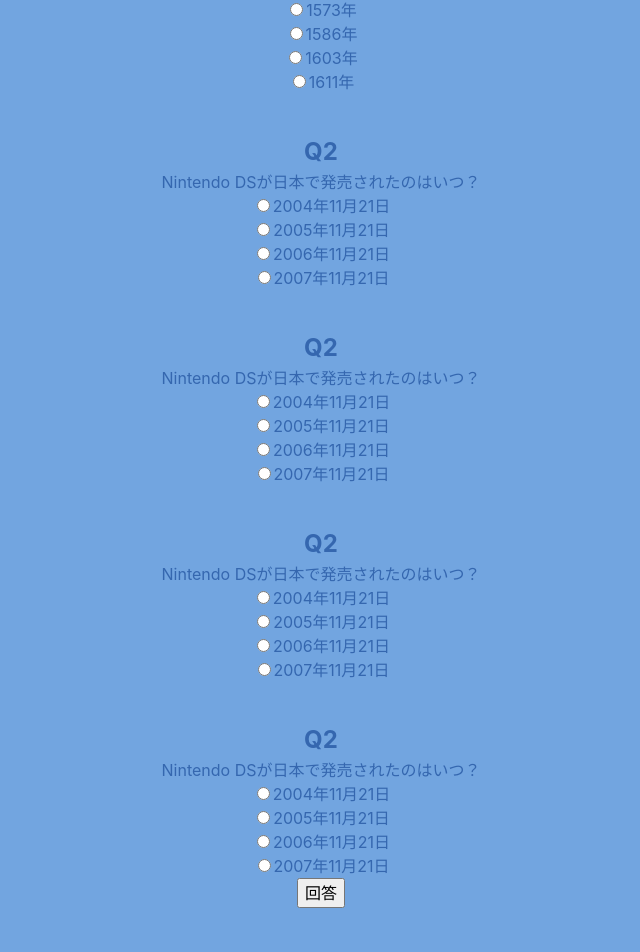
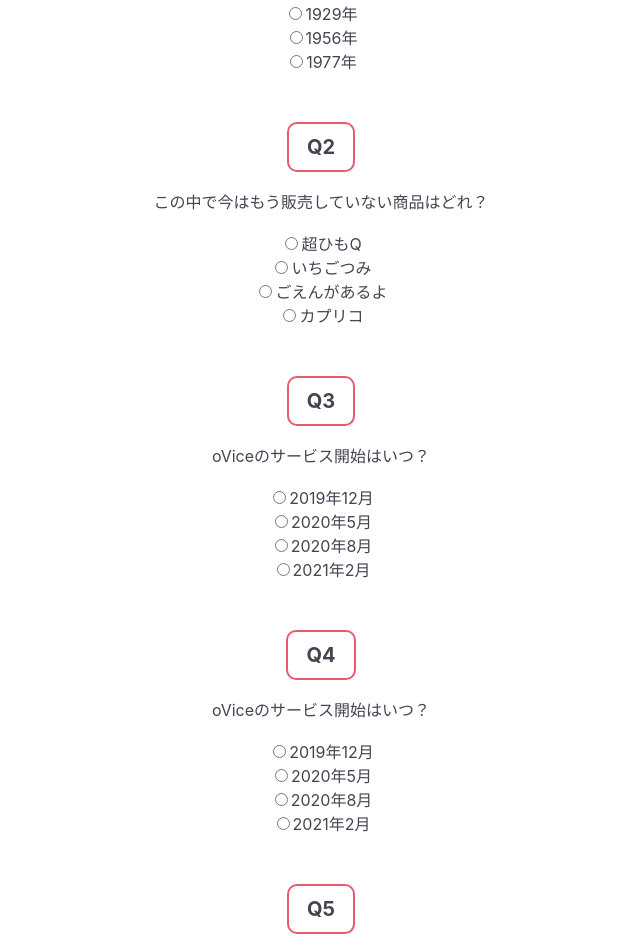
Before and after one commit to ondryuki/my-app, a React (Create React App) app: page / in a window 1280 px wide. Shown: the part 359-1311 px from the top of the page, without its empty margins (319-959 px from the left). Built offline with nearby package versions, Linux system fonts and the light colour scheme.

Commit message:
feat: useStateを追加し、回答を管理できるように変更

```diff
--- a/src/components/header/App.tsx
+++ b/src/components/header/App.tsx
@@ -5,7 +5,7 @@
 function App() {
   return (
     <div className="header">
-      <header className="header">
+      <header className="header-inner">
         <h1>四択クイズ</h1>
         <p>
           全般的な知識についてのクイズです（全5問）
--- a/src/components/question/App.tsx
+++ b/src/components/question/App.tsx
@@ -1,127 +1,240 @@
-import React from 'react';
+import React, { useState } from 'react';
 import questions from './questions';
 import '../../css/App.css';
+import type { MouseEvent, ChangeEvent } from 'react';
+
+
+// console.log(questions);
 
 function App() {
+
+  const [quizQuestions, setquiz] = useState([
+    {
+      name: '',
+      selectedAnswer: '',
+      isCurrect: false,
+    },
+    {
+      name: '',
+      selectedAnswer: '',
+      isCurrect: false,
+    },
+    {
+      name: '',
+      selectedAnswer: '',
+      isCurrect: false,
+    },
+    {
+      name: '',
+      selectedAnswer: '',
+      isCurrect: false,
+    },
+    {
+      name: '',
+      selectedAnswer: '',
+      isCurrect: false,
+    },
+  ])
+
+  const handleSubmitAnswer = (e: MouseEvent<HTMLButtonElement>) => {
+    console.log(e.target);
+    // e.preventDefault();
+    console.log('test');
+  }
+
+  const handleRadioButton1 = (e: ChangeEvent<HTMLInputElement>) => {
+    console.log(e.target);
+    quizQuestions[0].name = e.target.name;
+    quizQuestions[0].selectedAnswer = e.target.id;
+    if (e.target.id === questions[0].answer) {
+      quizQuestions[0].isCurrect = true;
+    } else {
+      quizQuestions[0].isCurrect = false;
+    }
+    console.log(quizQuestions);
+  }
+  const handleRadioButton2 = (e: ChangeEvent<HTMLInputElement>) => {
+    console.log(e.target);
+    quizQuestions[1].name = e.target.name;
+    quizQuestions[1].selectedAnswer = e.target.id;
+    if (e.target.id === questions[1].answer) {
+      quizQuestions[1].isCurrect = true;
+    } else {
+      quizQuestions[1].isCurrect = false;
+    }
+    console.log(quizQuestions);
+  }
+  const handleRadioButton3 = (e: ChangeEvent<HTMLInputElement>) => {
+    console.log(e.target);
+    quizQuestions[2].name = e.target.name;
+    quizQuestions[2].selectedAnswer = e.target.id;
+    if (e.target.id === questions[2].answer) {
+      quizQuestions[2].isCurrect = true;
+    } else {
+      quizQuestions[2].isCurrect = false;
+    }
+    console.log(quizQuestions);
+  }
+  const handleRadioButton4 = (e: ChangeEvent<HTMLInputElement>) => {
+    console.log(e.target);
+    quizQuestions[3].name = e.target.name;
+    quizQuestions[3].selectedAnswer = e.target.id;
+    if (e.target.id === questions[3].answer) {
+      quizQuestions[3].isCurrect = true;
+    } else {
+      quizQuestions[3].isCurrect = false;
+    }
+    console.log(quizQuestions);
+  }
+  const handleRadioButton5 = (e: ChangeEvent<HTMLInputElement>) => {
+    console.log(e.target);
+    quizQuestions[4].name = e.target.name;
+    quizQuestions[4].selectedAnswer = e.target.id;
+    if (e.target.id === questions[4].answer) {
+      quizQuestions[4].isCurrect = true;
+    } else {
+      quizQuestions[4].isCurrect = false;
+    }
+    console.log(quizQuestions);
+  }
+
   return (
-    <div className="question">
-      <main className="question-main">
-        <div>
-          <h2>Q1</h2>
-          <p className="question-list">
+    <main className="question-main">
+      <div className="question-questions">
+        {/* {questions.map((question, index) => */}
+        <div className="question-questions">
+          <h2 className="question-number">Q1</h2>
+          <p className="question-sentense">
+            {questions[0].question}
           </p>
-          <form action="">
+          <form action="" id='test1'>
             <div>
-              <input name="edo" id="1573" type="radio" />
-              <label htmlFor="1573">1573年</label>
+              <input name={questions[0].name} type="radio" id={questions[0].select[0][1]} onChange={handleRadioButton1} />
+              <label htmlFor={questions[0].select[0][1]} >{questions[0].select[0][0]}</label>
             </div>
             <div>
-              <input name="edo" id="1586" type="radio" />
-              <label htmlFor="1586">1586年</label>
+              <input name={questions[0].name} type="radio" id={questions[0].select[1][1]} onChange={handleRadioButton1} />
+              <label htmlFor={questions[0].select[1][1]} >{questions[0].select[1][0]}</label>
             </div>
             <div>
-              <input name="edo" id="1603" type="radio" />
-              <label htmlFor="1603">1603年</label>
+              <input name={questions[0].name} type="radio" id={questions[0].select[2][1]} onChange={handleRadioButton1} />
+              <label htmlFor={questions[0].select[2][1]} >{questions[0].select[2][0]}</label>
             </div>
             <div>
-              <input name="edo" id="1611" type="radio" />
-              <label htmlFor="1611">1611年</label>
+              <input name={questions[0].name} type="radio" id={questions[0].select[3][1]} onChange={handleRadioButton1} required />
+              <label htmlFor={questions[0].select[3][1]} >{questions[0].select[3][0]}</label>
             </div>
           </form>
         </div>
-        <div className="questions">
-          <h2>Q2</h2>
-          <p>Nintendo DSが日本で発売されたのはいつ？</p>
-          <form action="">
+        <div className="question-questions">
+          <h2 className="question-number">Q2</h2>
+          <p className="question-sentense">
+            {questions[1].question}
+          </p>
+          <form action="" id='test1'>
             <div>
-              <input name="ds" id="2004" type="radio" />
-              <label htmlFor="2004">2004年11月21日</label>
+              <input name={questions[1].name} type="radio" id={questions[1].select[0][1]} onChange={handleRadioButton2} />
+              <label htmlFor={questions[1].select[0][1]} >{questions[1].select[0][0]}</label>
             </div>
             <div>
-              <input name="ds" id="2005" type="radio" />
-              <label htmlFor="2005">2005年11月21日</label>
+              <input name={questions[1].name} type="radio" id={questions[1].select[1][1]} onChange={handleRadioButton2} />
+              <label htmlFor={questions[1].select[1][1]} >{questions[1].select[1][0]}</label>
             </div>
             <div>
-              <input name="ds" id="2006" type="radio" />
-              <label htmlFor="2006">2006年11月21日</label>
+              <input name={questions[1].name} type="radio" id={questions[1].select[2][1]} onChange={handleRadioButton2} />
+              <label htmlFor={questions[1].select[2][1]} >{questions[1].select[2][0]}</label>
             </div>
             <div>
-              <input name="ds" id="2007" type="radio" />
-              <label htmlFor="2007">2007年11月21日</label>
+              <input name={questions[1].name} type="radio" id={questions[1].select[3][1]} onChange={handleRadioButton2} required />
+              <label htmlFor={questions[1].select[3][1]} >{questions[1].select[3][0]}</label>
             </div>
           </form>
         </div>
-        <div className="questions">
-          <h2>Q2</h2>
-          <p>Nintendo DSが日本で発売されたのはいつ？</p>
-          <form action="">
+        <div className="question-questions">
+          <h2 className="question-number">Q3</h2>
+          <p className="question-sentense">
+            {questions[2].question}
+          </p>
+          <form action="" id='test1'>
             <div>
-              <input name="ds" id="2004" type="radio" />
-              <label htmlFor="2004">2004年11月21日</label>
+              <label htmlFor={questions[2].select[0][1]} >
+                <input name={questions[2].name} type="radio" id={questions[2].select[0][1]} onChange={handleRadioButton3} />
+                {questions[2].select[0][0]}
+              </label>
+            </div>
+            {/* ラベルの中にinputをいれて！以下。 */}
+            <div>
+              <input name={questions[2].name} type="radio" id={questions[2].select[1][1]} onChange={handleRadioButton3} />
+              <label htmlFor={questions[2].select[1][1]} >{questions[2].select[1][0]}</label>
             </div>
             <div>
-              <input name="ds" id="2005" type="radio" />
-              <label htmlFor="2005">2005年11月21日</label>
+              <input name={questions[2].name} type="radio" id={questions[2].select[2][1]} onChange={handleRadioButton3} />
+              <label htmlFor={questions[2].select[2][1]} >{questions[2].select[2][0]}</label>
             </div>
             <div>
-              <input name="ds" id="2006" type="radio" />
-              <label htmlFor="2006">2006年11月21日</label>
-            </div>
-            <div>
-              <input name="ds" id="2007" type="radio" />
-              <label htmlFor="2007">2007年11月21日</label>
+              <input name={questions[2].name} type="radio" id={questions[2].select[3][1]} onChange={handleRadioButton3} required />
+              <label htmlFor={questions[2].select[3][1]} >{questions[2].select[3][0]}</label>
             </div>
           </form>
         </div>
-        <div className="questions">
-          <h2>Q2</h2>
-          <p>Nintendo DSが日本で発売されたのはいつ？</p>
-          <form action="">
+        <div className="question-questions">
+          <h2 className="question-number">Q4</h2>
+          <p className="question-sentense">
+            {questions[3].question}
+          </p>
+          <form action="" id='test1'>
             <div>
-              <input name="ds" id="2004" type="radio" />
-              <label htmlFor="2004">2004年11月21日</label>
+              <input name={questions[3].name} type="radio" id={questions[3].select[0][1]} onChange={handleRadioButton4} />
+              <label htmlFor={questions[3].select[0][1]} >{questions[3].select[0][0]}</label>
             </div>
             <div>
-              <input name="ds" id="2005" type="radio" />
-              <label htmlFor="2005">2005年11月21日</label>
+              <input name={questions[3].name} type="radio" id={questions[3].select[1][1]} onChange={handleRadioButton4} />
+              <label htmlFor={questions[3].select[1][1]} >{questions[3].select[1][0]}</label>
             </div>
             <div>
-              <input name="ds" id="2006" type="radio" />
-              <label htmlFor="2006">2006年11月21日</label>
+              <input name={questions[3].name} type="radio" id={questions[3].select[2][1]} onChange={handleRadioButton4} />
+              <label htmlFor={questions[3].select[2][1]} >{questions[3].select[2][0]}</label>
             </div>
             <div>
-              <input name="ds" id="2007" type="radio" />
-              <label htmlFor="2007">2007年11月21日</label>
+              <input name={questions[3].name} type="radio" id={questions[3].select[3][1]} onChange={handleRadioButton4} required />
+              <label htmlFor={questions[3].select[3][1]} >{questions[3].select[3][0]}</label>
             </div>
           </form>
         </div>
-        <div className="questions">
-          <h2>Q2</h2>
-          <p>Nintendo DSが日本で発売されたのはいつ？</p>
-          <form action="">
+        <div className="question-questions">
+          <h2 className="question-number">Q5</h2>
+          <p className="question-sentense">
+            {questions[4].question}
+          </p>
+          <form action="" id='test1'>
             <div>
-              <input name="ds" id="2004" type="radio" />
-              <label htmlFor="2004">2004年11月21日</label>
+              <input name={questions[4].name} type="radio" id={questions[4].select[0][1]} onChange={handleRadioButton5} />
+              <label htmlFor={questions[4].select[0][1]} >{questions[4].select[0][0]}</label>
             </div>
             <div>
-              <input name="ds" id="2005" type="radio" />
-              <label htmlFor="2005">2005年11月21日</label>
+              <input name={questions[4].name} type="radio" id={questions[4].select[1][1]} onChange={handleRadioButton5} />
+              <label htmlFor={questions[4].select[1][1]} >{questions[4].select[1][0]}</label>
             </div>
             <div>
-              <input name="ds" id="2006" type="radio" />
-              <label htmlFor="2006">2006年11月21日</label>
+              <input name={questions[4].name} type="radio" id={questions[4].select[2][1]} onChange={handleRadioButton5} />
+              <label htmlFor={questions[4].select[2][1]} >{questions[4].select[2][0]}</label>
             </div>
             <div>
-              <input name="ds" id="2007" type="radio" />
-              <label htmlFor="2007">2007年11月21日</label>
+              <input name={questions[4].name} type="radio" id={questions[4].select[3][1]} onChange={handleRadioButton5} />
+              <label htmlFor={questions[4].select[3][1]} >{questions[4].select[3][0]}</label>
             </div>
-            <div>
-                <button>回答</button>
-            </div>
+            <button
+              type="submit"
+              className="question-button"
+              onClick={handleSubmitAnswer}
+            >
+              回答
+            </button>
+
           </form>
         </div>
-      </main>
-    </div>
+      </div>
+    </main>
   );
 }
 
--- a/src/components/question/questions.tsx
+++ b/src/components/question/questions.tsx
@@ -1,44 +1,72 @@
-import {useState} from 'react';
-
-const App = () => {
-  const [questions] = useState([
+const questions = [
   {
     id: 1,
-      question: '「図書館」は英語でなんといいますか？',
-      select: ['liblaly', 'library', 'liblary', 'libraly'],
-      answer: 1,
+    name: 'library',
+    question: '「図書館」を英語にした時の正しいスペルはどれ？',
+    select: [['liblaly', 'liblaly'], ['library', 'library'], ['liblary', 'liblary'], ['libraly', 'libraly']],
+    answer: 'library',
   },
   {
     id: 2,
-      question: 'ピカチュウの好きな食べ物は何でしょう？',
-      select: ['ケチャップ', 'ドーナツ', 'ヨーグルト', 'いちご'],
-      answer: 0,
+    name: 'pikachu',
+    question: 'ピカチュウの好きな食べ物はどれ？',
+    select: [['ケチャップ', 'ketchup'], ['ドーナツ', 'donut'], ['ヨーグルト', 'yogurt'], ['いちご', 'strawberry']],
+    answer: 'ketchup',
   },
   {
     id: 3,
+    name: 'jump',
     question: 'この中でジャンプ漫画じゃない漫画のタイトルはどれ？',
-      select: ['シティハンター', '呪術廻戦', 'ブルー・ピリオド', 'ブラッククローバー'],
-      answer: 2,
+    select: [['シティハンター', 'cityhunter'], ['呪術廻戦', 'jujutsukaisen'], ['ブルーピリオド', 'blueperiod'], ['ブラッククローバー', 'blackclover']],
+    answer: 'blueperiod',
   },
   {
     id: 4,
+    name: 'notsalenow',
     question: 'この中で今はもう販売していない商品はどれ？',
-      select: ['超ひもQ', 'いちごつみ', 'ごえんがあるよ', 'カプリコ'],
-      answer: 0,
+    select: [['超ひもQ', 'himokyu'], ['いちごつみ', 'ichigotsumi'], ['ごえんがあるよ', 'goenngaaruyo'], ['カプリコ', 'kapuriko']],
+    answer: 'himokyu',
   },
   {
     id: 5,
+    name: 'yamanoteline',
     question: 'この中で山手線にない駅はどれ？',
-      select: ['鶯谷', '恵比寿', '大崎', '高円寺'],
-      answer: 3,
+    select: [['鶯谷', 'uguisudani'], ['恵比寿', 'ebisu'], ['大崎', 'ohsaki'], ['高円寺', 'kouenji']],
+    answer: 'kouenji',
   },
   {
     id: 6,
+    name: 'water',
     question: '日本で初めてミネラルウォーターが発売されたのはいつ？',
-      select: ['1890年', '1929年', '1956年', '1977年'],
-      answer: 1,
+    select: [['1890年', '1890'], ['1929年', '1929'], ['1956年', '1956'], ['1977年', '1977']],
+    answer: '1929',
   },
-  ]);
+  {
+    id: 7,
+    name: 'oVice',
+    question: 'oViceのサービス開始はいつ？',
+    select: [['2019年12月', '201912'], ['2020年5月', '202005'], ['2020年8月', '202008'], ['2021年2月', '2021年2月']],
+    answer: '202008',
+  },
+  {
+    id: 8,
+    name: 'oVice',
+    question: 'oViceのサービス開始はいつ？',
+    select: [['2019年12月', '201912'], ['2020年5月', '202005'], ['2020年8月', '202008'], ['2021年2月', '2021年2月']],
+    answer: '202008',
+  },
+]
+
+function shuffle() {
+  const out = questions;
+  for (let i = out.length - 1; i > 0; i--) {
+    const r = Math.floor(Math.random() * (i + 1));
+    const tmp = out[i];
+    out[i] = out[r];
+    out[r] = tmp;
+  }
+  return out;
 }
 
-export default App;
+shuffle().splice(5);
+export default shuffle();
--- a/src/components/quiz.tsx
+++ b/src/components/quiz.tsx
@@ -1,16 +1,20 @@
 import React, { useState } from 'react';
 import Question from '../components/question/App';
-import Answer from '../components/answer/App';
+// import Answer from '../components/answer/App';
 
 // console.log(React);
 // const isCurrect = useState(true);
 
-function Quiz() {
-  return (
-    <div>
-      <Question />
-      <Answer />
-    </div>
-  );
+const Quiz = () => {
+
+    return (
+      <div>
+        <Question
+          // submitAnswer={handleAnswer}
+        />
+        {/* <Answer /> */}
+      </div>
+    );
 }
+
 export default Quiz;
--- a/src/css/App.css
+++ b/src/css/App.css
@@ -1,48 +1,64 @@
 @import url(App.css);
 @import url(reset.css);
 
-.App {
-  text-align: center;
-}
-
-.question-logo {
-  height: 40vmin;
-  pointer-events: none;
-}
-
-@media (prefers-reduced-motion: no-preference) {
-  .App-logo {
-    animation: App-logo-spin infinite 20s linear;
-  }
-}
+/* header */
 
 .header {
   padding: 48px 0;
-  background-color: #3567AF;
+  border-bottom: 2px #e85a70 solid;
+  background-color: #ffffff;
   display: flex;
   flex-direction: column;
   align-items: center;
   justify-content: center;
   font-size: calc(10px + 1vmin);
-  color: white;
-}
-.question-main {
-  padding: 48px 0;
-  background-color: #72A5E0;
-  color: #3567AF;
-  text-align: center;
-}
-.question-main2 {
-  padding: 30px 0;
-  background-color: #72A5E0;
-  color: #FED8BB;
+  color: #454552;
+  }
+
+.header-inner {
   text-align: center;
 }
 
-.question-link {
-  color: white;
+/* question */
+
+.question-main {
+  padding: 48px 0;
+  background-color: #ffffff;
+  color: #454552;
+  text-align: center;
 }
 
-.questions {
-  margin-top: 40px;
+.question-number {
+  padding: 8px 18px;
+  font-size: 20px;
+  display: inline-block;
+  border: 2px #e85a70 solid;
+  border-radius: 10px;
 }
+
+.question-sentense {
+  padding: 18px ;
+}
+
+.question-button {
+  opacity: 1;
+  transition: 0.6s;
+  width: 200px;
+  margin: 40px;
+  color: #ffffff;
+  background-color: #e85a70;
+  border: none;
+  border-radius: 10px;
+  line-height: 40px;
+  cursor: pointer;
+}
+
+.question-button:hover {
+  opacity: 0.7;
+}
+
+.question-questions:nth-child(n+2) {
+  margin-top: 48px;
+}
+
+/* answer */
```
Lines whose indentation alone changed are shown as unchanged.
